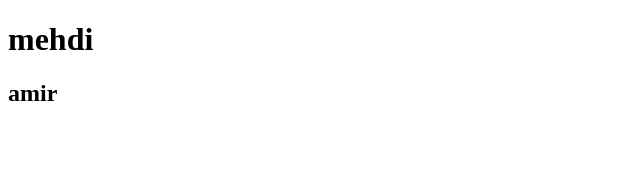
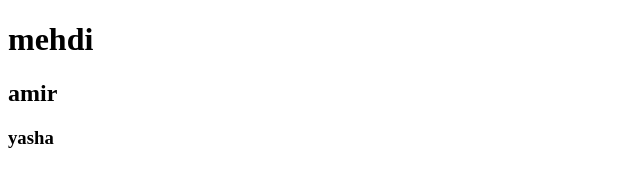
Before and after one commit to amirtabatabaii/First-project, a plain HTML site: page index.html in a window 1280 px wide. Shown: the full height of the page, 0-640 px from the left. Drawn offline with Linux system fonts and the light colour scheme.

Commit message:
yasha added

```diff
--- a/index.html
+++ b/index.html
@@ -13,5 +13,6 @@
 </body>
 <h1>mehdi</h1>
 <h2>amir</h2>
+<h3>yasha</h3>
 
 </html>
```
